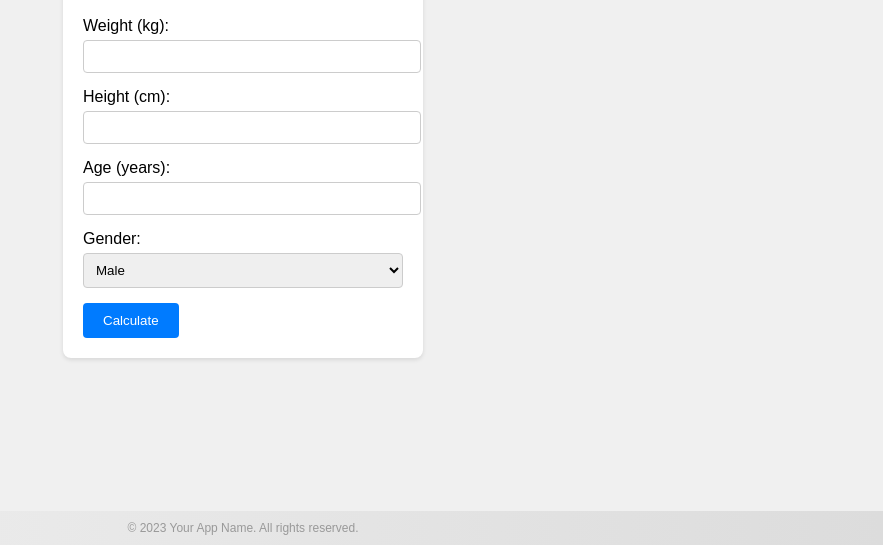
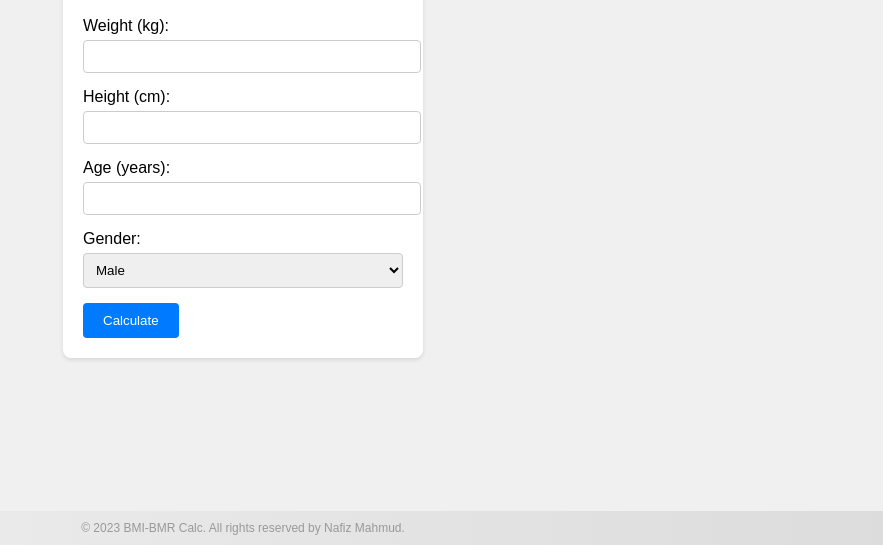
Before and after one commit to codewithnafiz/BMI-BMR_calc., a plain HTML site: page index.html in a window 1280 px wide. Shown: the part 255-800 px from the top of the page, without its empty margins (397-1280 px from the left). Drawn offline with nearby package versions, Linux system fonts and the light colour scheme.

Commit message:
Update index.html

```diff
--- a/index.html
+++ b/index.html
@@ -35,7 +35,7 @@
   <script src="https://code.jquery.com/jquery-3.6.0.min.js"></script>
   <script src="script.js"></script>
   <div class="footer">
-    &copy; 2023 Your App Name. All rights reserved.
+    &copy; 2023 BMI-BMR Calc. All rights reserved by Nafiz Mahmud.
   </div>
 </body>
 </html>
```
